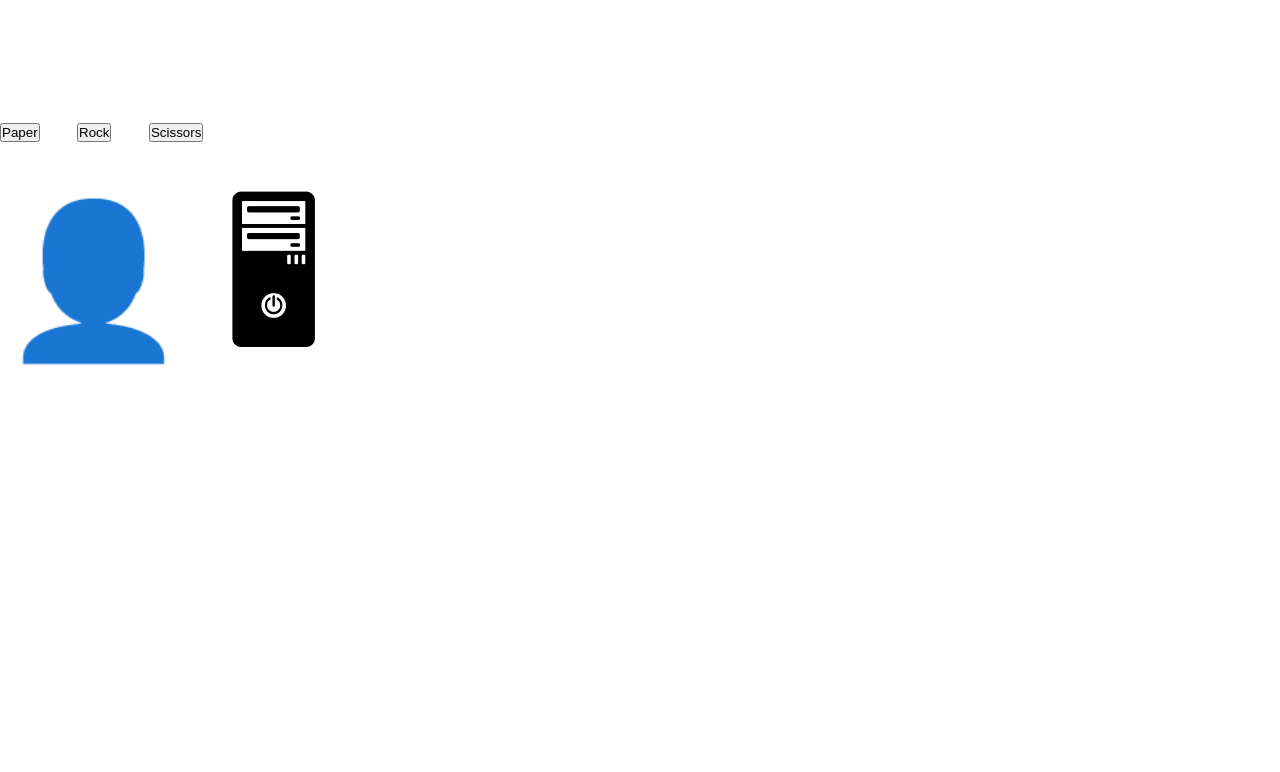
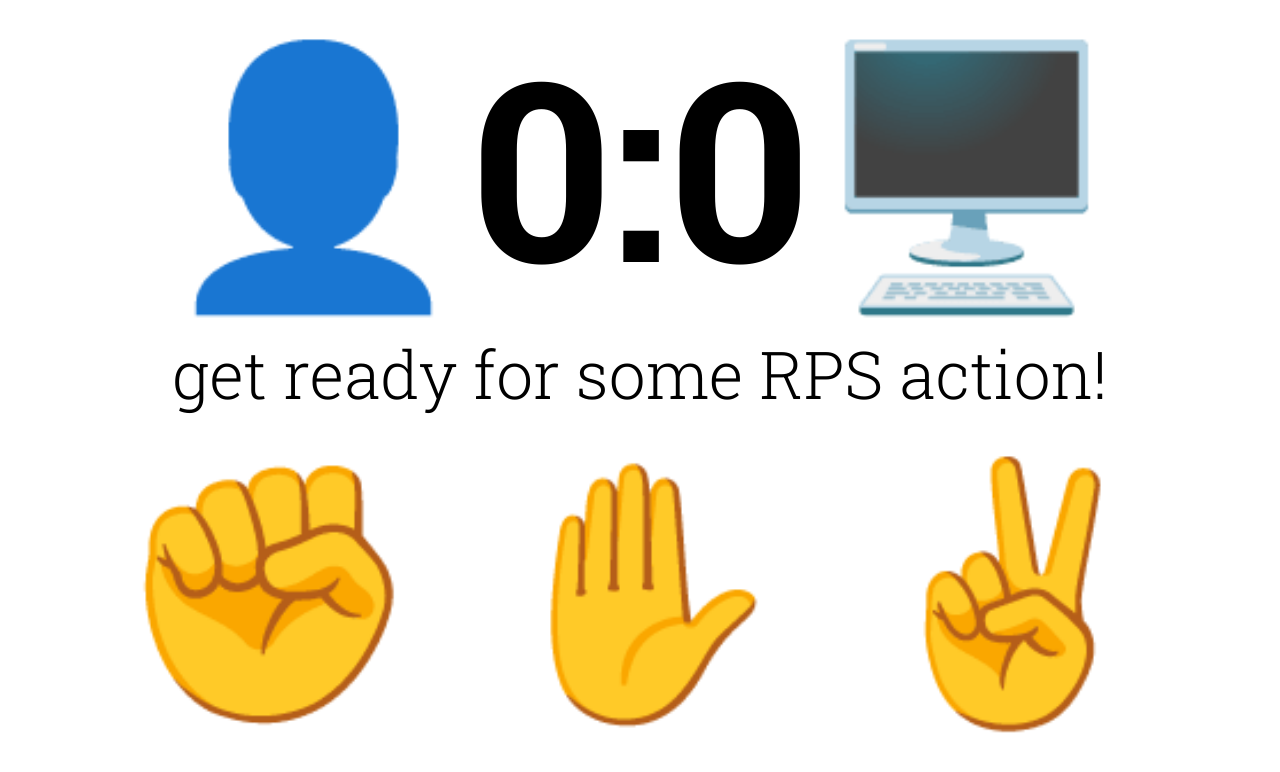
Before and after one commit to JFoline/RPS, a plain HTML site: page index.html in a window 1280 px wide. Drawn offline with Linux system fonts and the light colour scheme.

Commit message:
Restyled

```diff
--- a/index.html
+++ b/index.html
@@ -6,16 +6,15 @@
   <link rel="stylesheet" href="style.css">
 </head>
 <body>
-<script>
- </script>
-  <div id="game">
-    <button onclick="playGame('Paper')">Paper</button>
-    <button onclick="playGame('Rock')">Rock</button>
-    <button onclick="playGame('Scissors')">Scissors</button>
-  </div>
-
-&#x1F464;
-&#x1F5A5;
+<div id="board">
+👤<span id="uScore">0</span>:<span id="cScore">0</span>🖥️
+</div>
+<div id="action"><p>get ready for some RPS action!</p></div>
+<div class="routes">
+  <div class="route" id="rock">✊</div>
+  <div class="route" id="rock">✋</div>
+  <div class="route" id="rock">✌️</div>
+</div>
 </body>
 <script src="app.js" charset="utf-8"></script>
 </html>
--- a/style.css
+++ b/style.css
@@ -1,15 +1,25 @@
+@import url('https://fonts.googleapis.com/css?family=Roboto+Slab:300,700');
+
 * {
 margin:0;
 padding:0;
 box-sizing: border-box;
-
 }
 
-/*MY CODE
-input, button, submit {
-	border:none;
-	font-size: 150px;
-}*/
+
+
 body{
-	font-size: 150px;
+	font-family: 'Roboto Slab', serif;
+	font-size: 250px;
+	text-align: center;
 }
+#board{
+	font-weight:700;
+}
+#action{
+	font-size: 66px;
+}
+
+.route{
+	  display: inline-block
+}
```
